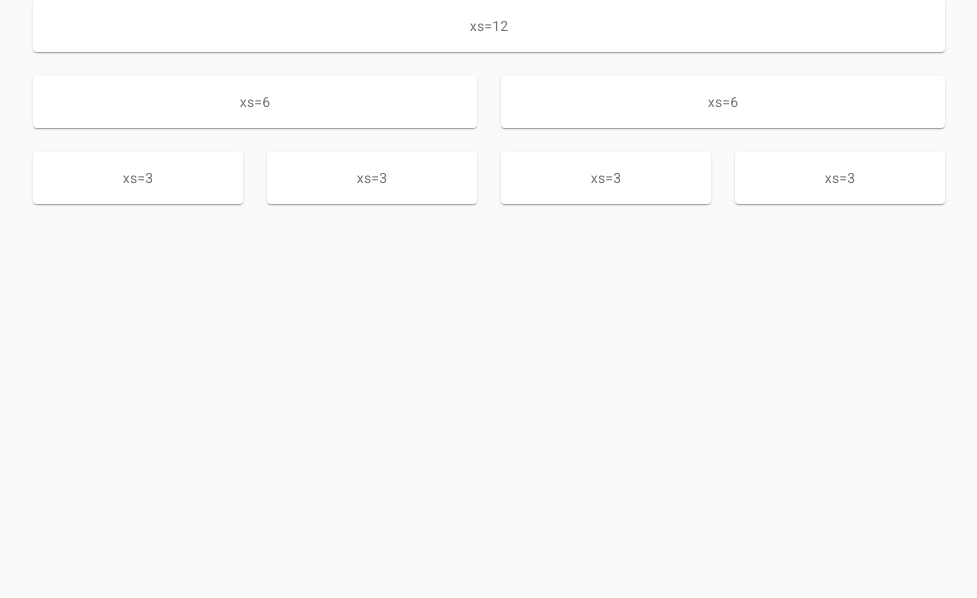
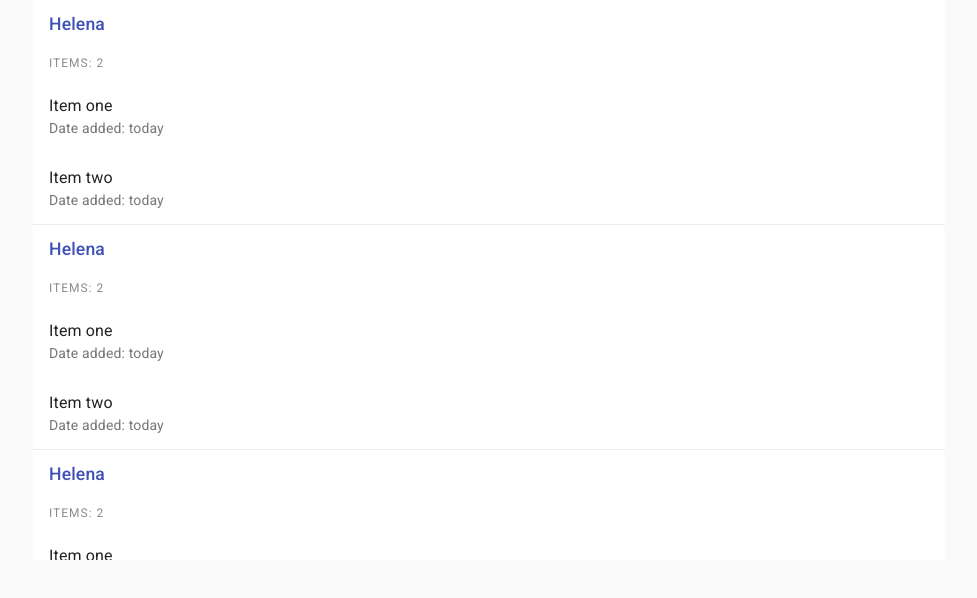
Before and after one commit to ChristianAgren/REST-API, a React (Create React App) app: page / in a window 1280 px wide. Shown: the top 598 px of the page, without its empty margins (151-1128 px from the left). Built offline with nearby package versions, Linux system fonts and the light colour scheme.

Commit message:
started working on list generation

```diff
--- a/src/Components/ComponentsList/ComponentsList.js
+++ b/src/Components/ComponentsList/ComponentsList.js
@@ -1,15 +1,30 @@
 import React from 'react'
-import { Paper, Grid } from '@material-ui/core'
+import { List, ListItem, ListItemText, ListSubheader, Typography, Divider } from '@material-ui/core'
 import { makeStyles } from '@material-ui/core/styles';
+import { people } from '../../Assignments.json'
 
 const useStyles = makeStyles((theme) => ({
     root: {
-        flexGrow: 1,
+        width: '100%',
+        backgroundColor: theme.palette.background.paper,
+        position: 'relative',
+        overflow: 'auto',
+        maxHeight: 'calc(100vh - 15rem)',
     },
-    paper: {
-        padding: theme.spacing(2),
-        textAlign: 'center',
-        color: theme.palette.text.secondary,
+    listSection: {
+        backgroundColor: 'inherit',
+    },
+    listTitle: {
+        display: 'flex',
+        flexDirection: 'column',
+        fontSize: '1.1rem',
+        '& .MuiTypography-overline': {
+            color: 'rgba(0, 0, 0, 0.46)'
+        },
+    },
+    ul: {
+        backgroundColor: 'inherit',
+        padding: 0,
     },
 }));
 
@@ -17,32 +32,38 @@ function ComponentsList() {
     const classes = useStyles()
 
     return (
-            <div className={classes.root}>
-                <Grid container spacing={3}>
-                    <Grid item xs={12}>
-                        <Paper className={classes.paper}>xs=12</Paper>
-                    </Grid>
-                    <Grid item xs={6}>
-                        <Paper className={classes.paper}>xs=6</Paper>
-                    </Grid>
-                    <Grid item xs={6}>
-                        <Paper className={classes.paper}>xs=6</Paper>
-                    </Grid>
-                    <Grid item xs={3}>
-                        <Paper className={classes.paper}>xs=3</Paper>
-                    </Grid>
-                    <Grid item xs={3}>
-                        <Paper className={classes.paper}>xs=3</Paper>
-                    </Grid>
-                    <Grid item xs={3}>
-                        <Paper className={classes.paper}>xs=3</Paper>
-                    </Grid>
-                    <Grid item xs={3}>
-                        <Paper className={classes.paper}>xs=3</Paper>
-                    </Grid>
-                </Grid>
-            </div>
-    )
+        <List className={classes.root} subheader={<li />}>
+            {people.map(section => (
+                <li key={`section-${section.id}`} className={classes.listSection}>
+                    <ul className={classes.ul}>
+                            <ListSubheader color="primary" className={classes.listTitle}>
+                                {section.name}
+                                {(section.assignments && section.assignments.length > 1) ?
+                                    <Typography variant="overline">{`Items: ${section.assignments.length}`}</Typography>
+                                    : null
+                                }
+                            </ListSubheader>
+                        {(section.assignments) ?
+                            <>
+                                {
+                                    section.assignments.map(item => (
+                                        <ListItem key={`item-${section.id}-${item.desc}`}>
+                                            <ListItemText
+                                            primary={`Item ${item.desc}`}
+                                            secondary={`Date added: ${item.date}`}
+                                            />
+                                        </ListItem>
+                                    ))
+                                }
+                            </>
+                            : null
+                        }
+                    <Divider light component="li" />
+                    </ul>
+                </li>
+            ))}
+        </List>
+    );
 }
 
 export default ComponentsList
```
